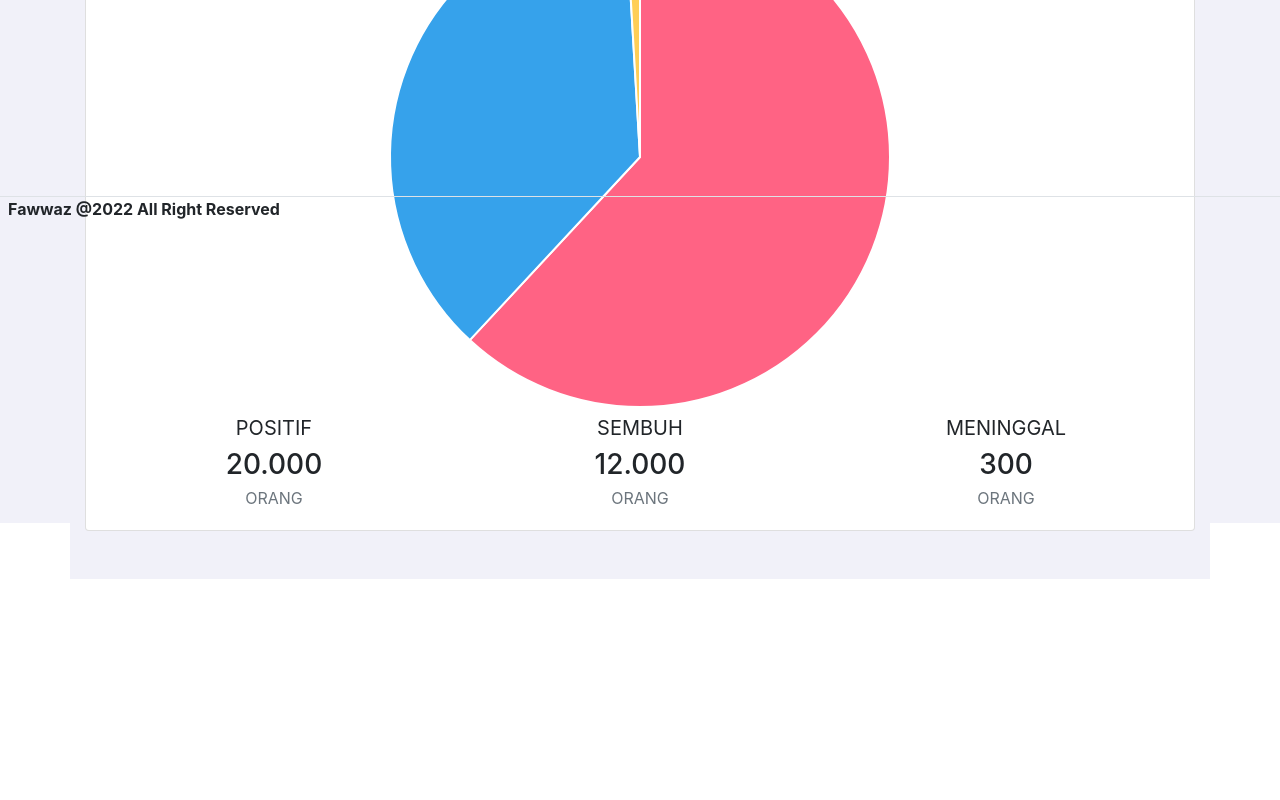
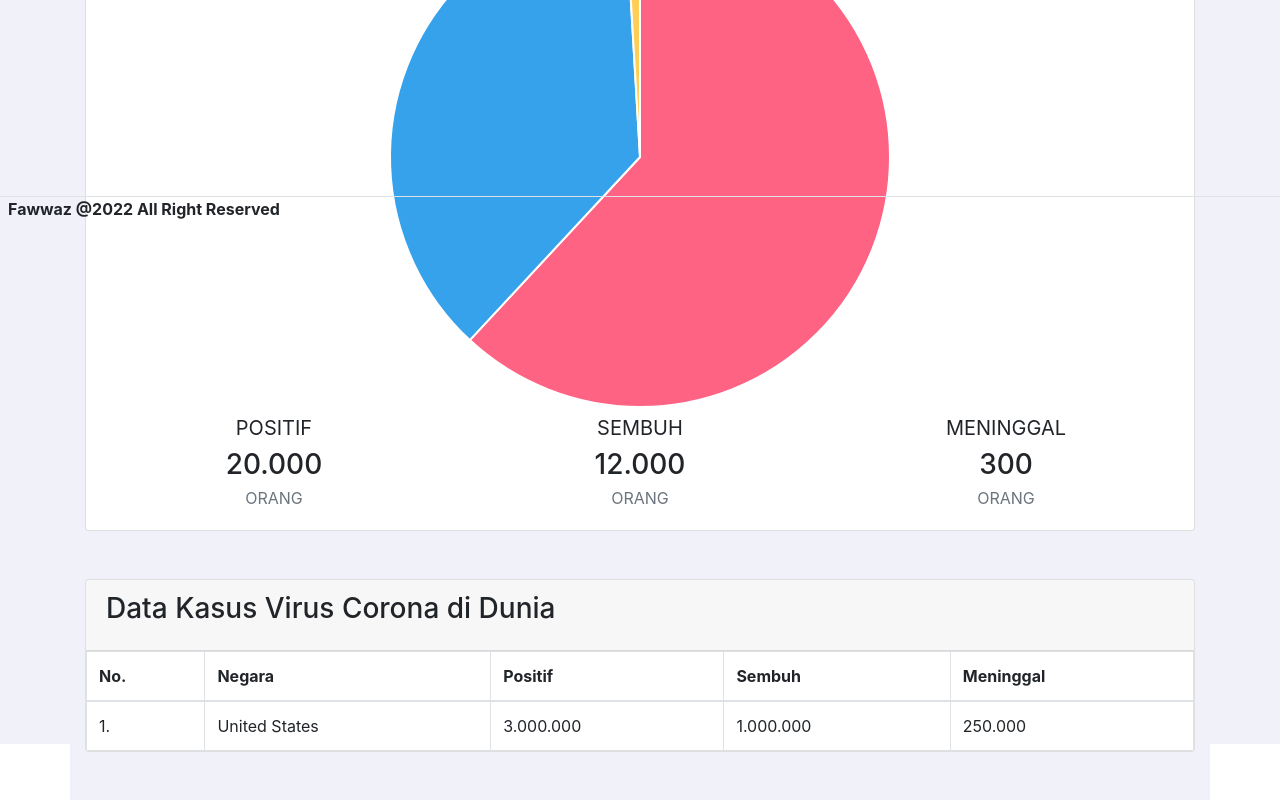
Before and after one commit to FawwazKautsar24/Covid19-Info-with-NextJS, a Next.js app: page / in a window 1280 px wide. Shown: the part 579-1379 px from the top of the page. Before the commit the page ends 1158 px from the top, so only its background shows below. Built offline with nearby package versions, Linux system fonts and the light colour scheme.

Commit message:
Membuat component Tabel & men-styling Tabel

```diff
--- a/components/Dashboard/IndexPage.js
+++ b/components/Dashboard/IndexPage.js
@@ -2,6 +2,7 @@ import Header from "../Layout/Header";
 import Footer from "../Layout/Footer";
 import CardStatus from "./CardStatus";
 import Grafik from "./Grafik";
+import Tabel from "./Tabel";
 
 function IndexPage(props){
     const contentStyle = {
@@ -25,6 +26,7 @@ function IndexPage(props){
                 </div>
                 <CardStatus />
                 <Grafik isGlobal={props.isGlobal} />
+                <Tabel isGlobal={props.isGlobal} />
             </div>
             <Footer
                 rightContent={""}
--- /dev/null
+++ b/components/Dashboard/Tabel.jsx
@@ -0,0 +1,49 @@
+const Tabel = (props) => {
+    return (
+        <div className="row mb-5">
+            <div className="col-sm-12 col-md-12 col-lg-12 col-xl-14">
+                <div className="card">
+                    <div className="card-header">
+                        <h3 className="card-title">Data Kasus Virus Corona di {props.isGlobal ? "Dunia" : "Indonesia"}</h3>
+                    </div>
+                    <div className="cardd-body">
+                        <div className="table-responsive">
+                            <table className="table table-bordered table-hover mb-0 text-nowrap">
+                                <thead>
+                                    <tr>
+                                        <th>No.</th>
+                                        <th>{props.isGlobal ? "Negara" : "Provinsi"}</th>
+                                        <th>Positif</th>
+                                        <th>Sembuh</th>
+                                        <th>Meninggal</th>
+                                    </tr>
+                                </thead>
+                                <tbody>
+                                    {props.isGlobal ?
+                                        <tr>
+                                            <td>1.</td>
+                                            <td>United States</td>
+                                            <td>3.000.000</td>
+                                            <td>1.000.000</td>
+                                            <td>250.000</td>
+                                        </tr>
+                                        :
+                                        <tr>
+                                            <td>1.</td>
+                                            <td>Jawa Timur</td>
+                                            <td>10.000</td>
+                                            <td>3.000</td>
+                                            <td>400</td>
+                                        </tr>
+                                    }
+                                </tbody>
+                            </table>
+                        </div>
+                    </div>
+                </div>
+            </div>
+        </div>
+    );
+}
+
+export default Tabel;
```
